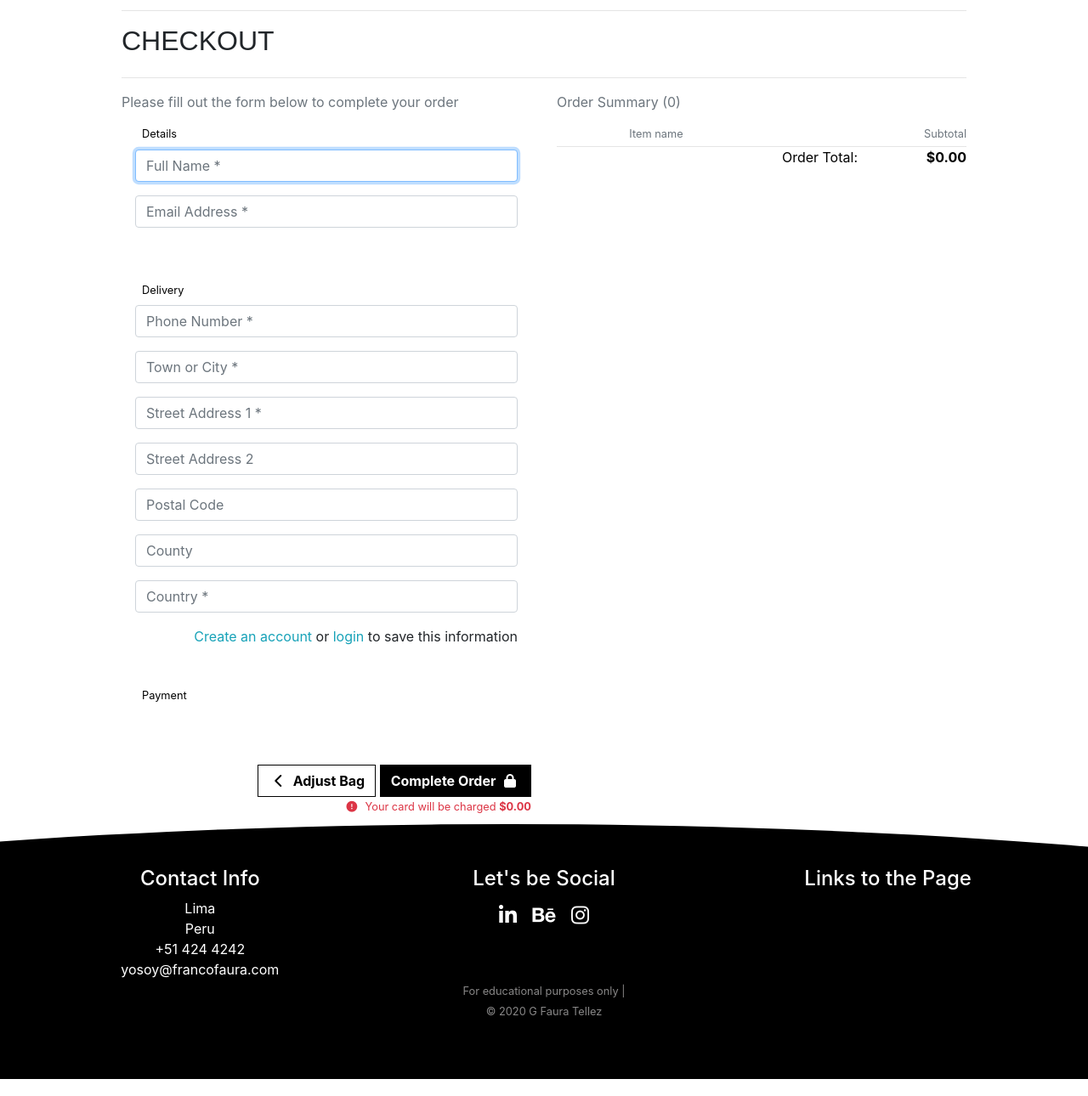
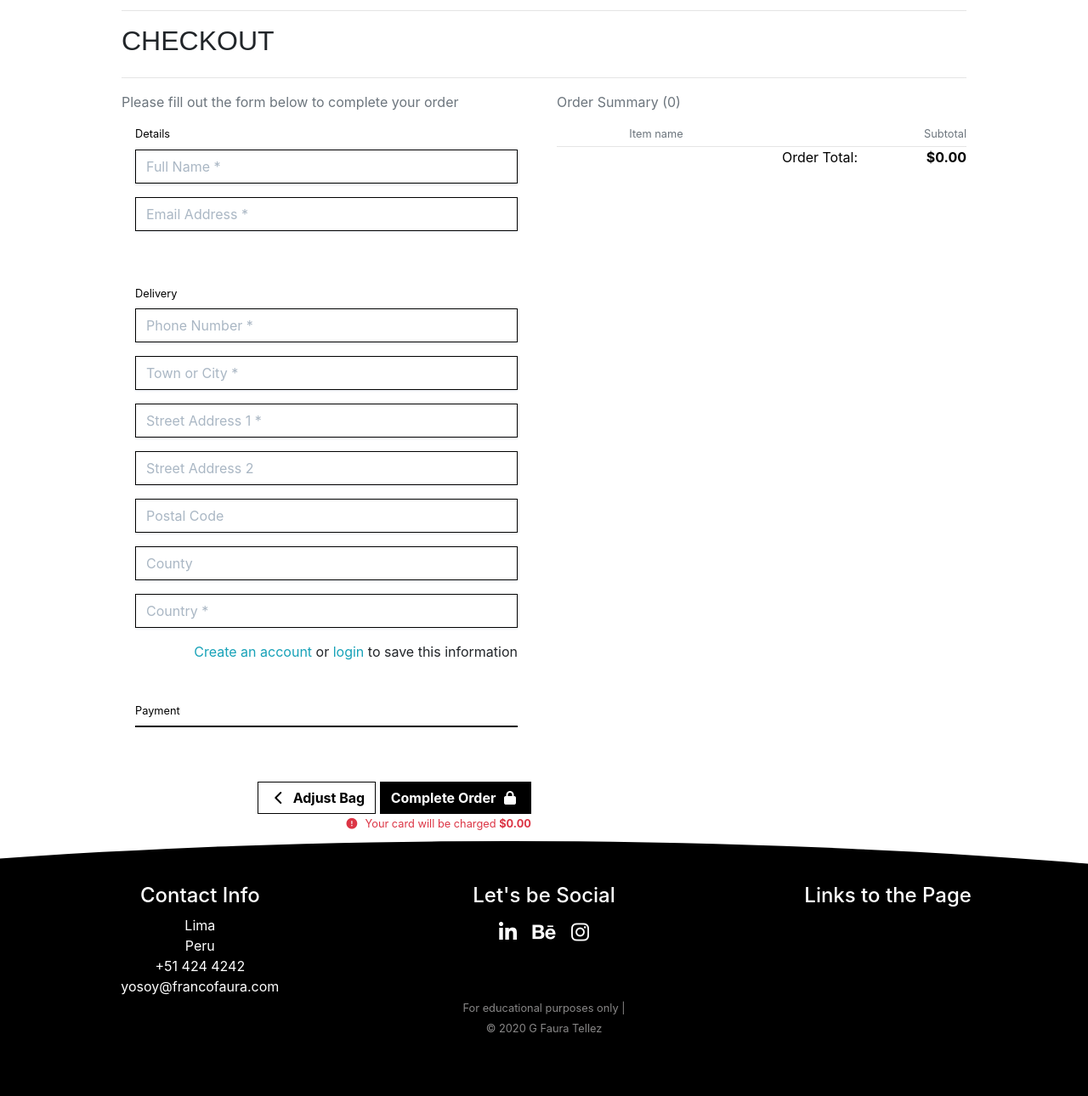
Before and after one commit to grisselfaura/Gris_MS4_project, a Django app: template checkout/templates/checkout/checkout.html in a window 1280 px wide. Shown: the part 168-1458 px from the top of the page at 85% size. Run offline with Django 3.2, Linux system fonts and the light colour scheme; the template is opened without the code that fills it: values that come from a table or form of the project are taken from there, others are empty; some libraries are stand-ins or nearby versions; some web fonts are replaced.

Commit message:
added checkout css

```diff
--- a/checkout/static/checkout/css/checkout.css
+++ b/checkout/static/checkout/css/checkout.css
@@ -0,0 +1,37 @@
+.StripeElement,
+.stripe-style-input {
+  box-sizing: border-box;
+  height: 40px;
+  padding: 10px 12px;
+  border: 1px solid transparent;
+  border-radius: 0px;
+  background-color: white;
+  box-shadow: 0 1px 3px 0 #e6ebf1;
+  -webkit-transition: box-shadow 150ms ease;
+  transition: box-shadow 150ms ease;
+}
+
+.StripeElement--focus,
+.stripe-style-input:focus,
+.stripe-style-input:active {
+  box-shadow: 0 1px 3px 0 #cfd7df;
+}
+
+.StripeElement--webkit-autofill {
+  background-color: #fefde5 !important;
+}
+
+.stripe-style-input::placeholder {
+    color: #aab7c4;
+}
+
+.fieldset-label {
+    position: relative;
+    right: .5rem;
+}
+
+#payment-form .form-control,
+#card-element {
+    color: #000;
+    border: 1px solid #000;
+}
--- a/checkout/templates/checkout/checkout.html
+++ b/checkout/templates/checkout/checkout.html
@@ -40,7 +40,7 @@
                 </div>
                 {% for item in bag_items %}
                     <div class="row">
-                        <div class="col-2 mb-1">
+                        <div class="col-2 mb-3">
                             <a href="{% url 'service_detail' item.service.id %}">
                                 <img class="w-100" src="{{ item.service.image_url }}" alt="{{ item.service.name }}">
 
```
